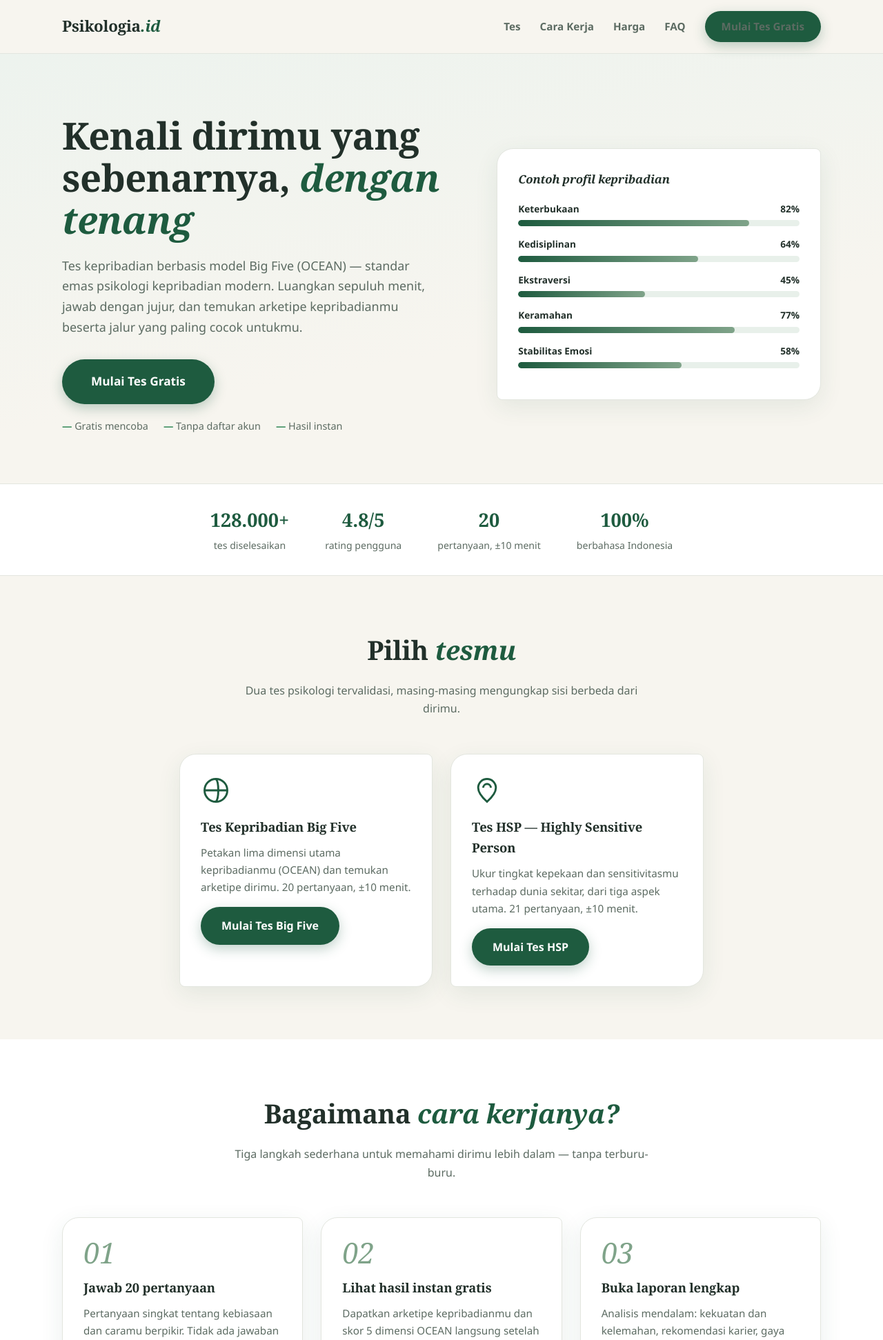
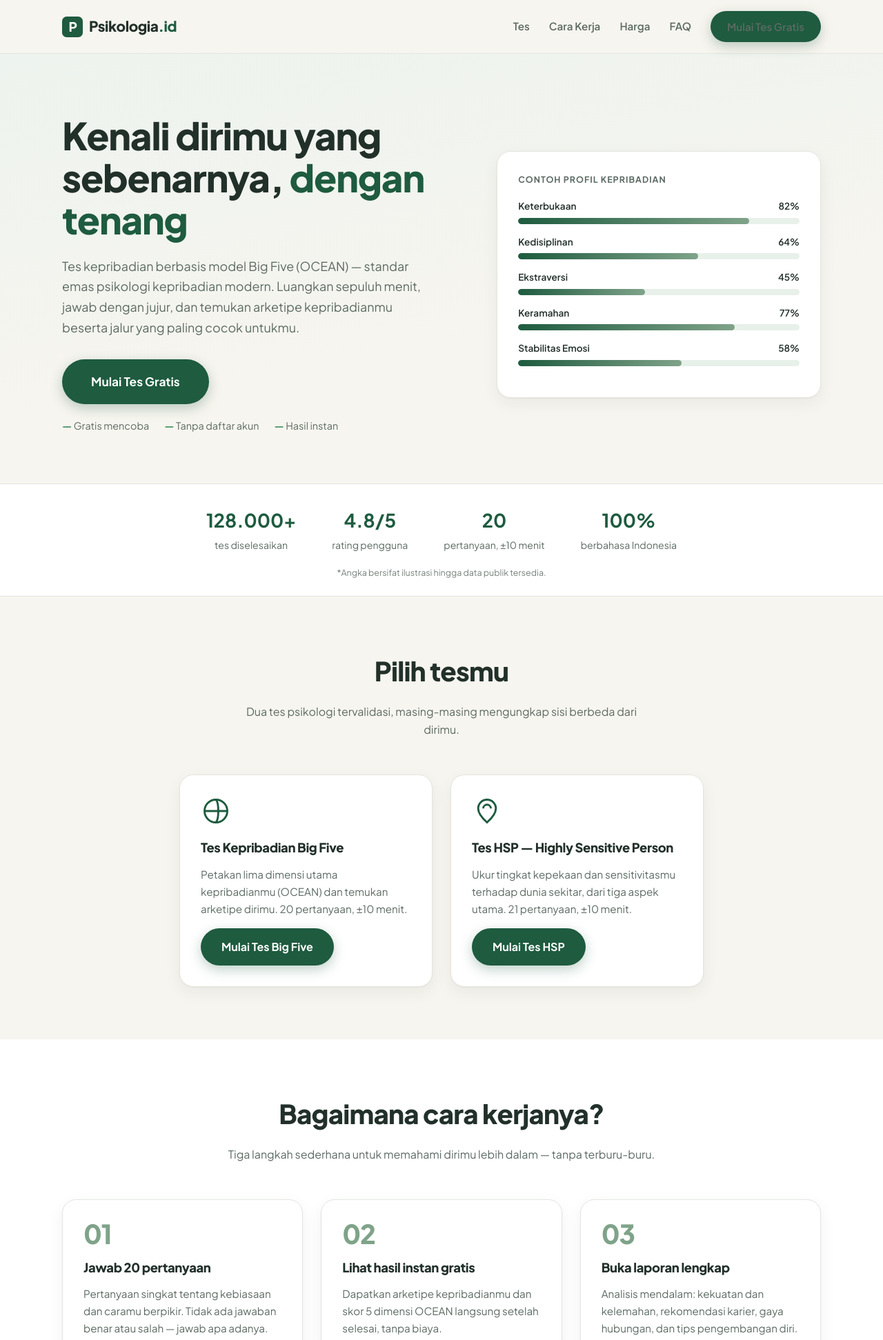
Before and after one commit to alxjze/Personality-Test, a PHP site: page / in a window 1280 px wide. Shown: the top 1943 px of the page at 69% size. Run offline with PHP 8.4, Linux system fonts and the light colour scheme.

Commit message:
Poles visual: tipografi brand, radius konsisten, identitas & label ilustrasi
Hilangkan tanda-tanda 'AI/template' dari tampilan:
- Ganti Georgia/Segoe dengan Plus Jakarta Sans (heading pakai weight 800)
- Buang border-radius organik asimetris & bentuk blob; avatar/monogram bulat penuh
- Emphasis heading tidak lagi italic-serif di semua judul; hanya hero & CTA band
- Tambah favicon SVG, logo mark di header, dan meta OpenGraph/Twitter di semua halaman
- Bayangan lebih halus dan netral (berlapis)
- Statistik & testimoni diberi label 'ilustrasi' sampai ada data nyata
- Footer: tautan kontak/pesan lewat Lynk (placeholder handle)

Co-Authored-By: Claude Fable 5 <noreply@anthropic.com>

```diff
--- a/assets/css/style.css
+++ b/assets/css/style.css
@@ -12,11 +12,12 @@
   --bg-warm: #f7f5ef;        /* krem hangat */
   --border: #e3e6df;
   --success: #2e7d52;
-  --radius-organic: 24px 8px 24px 8px; /* sudut asimetris khas */
+  --radius-sm: 12px;
   --radius: 16px;
-  --shadow: 0 10px 34px rgba(30, 91, 63, 0.09);
-  --serif: Georgia, "Times New Roman", ui-serif, serif;
-  --sans: "Segoe UI", system-ui, -apple-system, sans-serif;
+  --radius-lg: 20px;
+  --shadow: 0 1px 2px rgba(20, 40, 30, .04), 0 8px 24px rgba(20, 40, 30, .06);
+  --serif: "Plus Jakarta Sans", system-ui, -apple-system, sans-serif;
+  --sans: "Plus Jakarta Sans", system-ui, -apple-system, "Segoe UI", sans-serif;
 }
 
 * { margin: 0; padding: 0; box-sizing: border-box; }
@@ -24,7 +25,7 @@ html { scroll-behavior: smooth; }
 body { font-family: var(--sans); color: var(--ink); background: var(--bg-warm); line-height: 1.65; }
 img, svg { max-width: 100%; }
 a { color: var(--primary); text-decoration: none; }
-h1, h2, h3, .logo { font-family: var(--serif); letter-spacing: -0.01em; }
+h1, h2, h3, .logo { font-family: var(--sans); font-weight: 800; letter-spacing: -0.02em; }
 
 .container { width: min(1100px, 92%); margin: 0 auto; }
 
@@ -48,8 +49,10 @@ header.site-header {
   backdrop-filter: blur(8px); border-bottom: 1px solid var(--border);
 }
 .nav { display: flex; align-items: center; justify-content: space-between; padding: 16px 0; }
-.logo { font-size: 1.4rem; font-weight: 700; color: var(--ink); }
-.logo span { color: var(--primary); font-style: italic; }
+.logo { display: inline-flex; align-items: center; font-size: 1.3rem; font-weight: 800; color: var(--ink); }
+.logo span { color: var(--primary); }
+.logo-mark { width: 30px; height: 30px; flex-shrink: 0; margin-right: 9px; }
+.logo-mark rect { fill: var(--primary); }
 .nav-links { display: flex; gap: 28px; align-items: center; list-style: none; }
 .nav-links a { color: var(--ink-soft); font-weight: 600; font-size: .95rem; }
 .nav-links a:hover { color: var(--primary); }
@@ -59,17 +62,17 @@ header.site-header {
 .hero { padding: 88px 0 72px; background: linear-gradient(170deg, #edf3ee 0%, var(--bg-warm) 65%); }
 .hero-grid { display: grid; grid-template-columns: 1.1fr .9fr; gap: 56px; align-items: center; }
 @media (max-width: 860px) { .hero-grid { grid-template-columns: 1fr; } }
-.hero h1 { font-size: clamp(2.1rem, 4.6vw, 3.4rem); line-height: 1.12; font-weight: 700; }
-.hero h1 em { font-style: italic; color: var(--primary); }
+.hero h1 { font-size: clamp(2.1rem, 4.6vw, 3.4rem); line-height: 1.12; font-weight: 800; }
+.hero h1 em { font-style: normal; color: var(--primary); }
 .hero p.sub { margin: 22px 0 32px; font-size: 1.12rem; color: var(--ink-soft); max-width: 540px; }
 .hero-meta { margin-top: 20px; display: flex; gap: 22px; flex-wrap: wrap; color: var(--ink-soft); font-size: .9rem; }
 .hero-meta span::before { content: "— "; color: var(--leaf); font-weight: 700; }
 
 .hero-card {
-  background: var(--bg); border-radius: var(--radius-organic); box-shadow: var(--shadow);
+  background: var(--bg); border-radius: var(--radius-lg); box-shadow: var(--shadow);
   padding: 30px; border: 1px solid var(--border);
 }
-.hero-card h3 { font-size: 1.05rem; color: var(--ink); margin-bottom: 18px; font-style: italic; }
+.hero-card h3 { font-size: .78rem; color: var(--ink-soft); margin-bottom: 18px; font-weight: 700; text-transform: uppercase; letter-spacing: .08em; }
 .trait-bar { margin-bottom: 15px; }
 .trait-bar .label { display: flex; justify-content: space-between; font-size: .85rem; font-weight: 600; margin-bottom: 5px; font-family: var(--sans); }
 .trait-bar .track { height: 9px; background: var(--primary-light); border-radius: 99px; overflow: hidden; }
@@ -77,18 +80,20 @@ header.site-header {
 
 /* ===== Sections ===== */
 section { padding: 76px 0; }
-.section-title { text-align: center; font-size: clamp(1.7rem, 3vw, 2.4rem); font-weight: 700; margin-bottom: 14px; }
-.section-title em { font-style: italic; color: var(--primary); }
+.section-title { text-align: center; font-size: clamp(1.7rem, 3vw, 2.4rem); font-weight: 800; margin-bottom: 14px; }
+.section-title em { font-style: normal; color: var(--primary); }
 .section-sub { text-align: center; color: var(--ink-soft); max-width: 620px; margin: 0 auto 52px; }
 
 .social-proof { padding: 30px 0; border-block: 1px solid var(--border); background: var(--bg); }
 .proof-row { display: flex; justify-content: center; gap: 52px; flex-wrap: wrap; text-align: center; }
 .proof-row .stat b { display: block; font-size: 1.7rem; color: var(--primary); font-family: var(--serif); }
 .proof-row .stat span { color: var(--ink-soft); font-size: .88rem; }
+.note-illustrative { text-align: center; color: var(--ink-soft); font-size: .78rem; margin-top: 14px; opacity: .85; }
+.social-proof .note-illustrative { margin-top: 16px; margin-bottom: -6px; }
 
 .cards { display: grid; grid-template-columns: repeat(auto-fit, minmax(230px, 1fr)); gap: 26px; }
 .card {
-  background: var(--bg); border: 1px solid var(--border); border-radius: var(--radius-organic);
+  background: var(--bg); border: 1px solid var(--border); border-radius: var(--radius-lg);
   padding: 30px; box-shadow: var(--shadow);
 }
 .card .icon { margin-bottom: 16px; display: block; width: 44px; height: 44px; color: var(--primary); }
@@ -96,10 +101,10 @@ section { padding: 76px 0; }
 .card h3 { font-size: 1.15rem; margin-bottom: 10px; }
 .card p { color: var(--ink-soft); font-size: .95rem; }
 
-/* Steps — angka editorial besar */
+/* Steps — angka besar */
 .step .num {
-  font-family: var(--serif); font-size: 2.6rem; font-style: italic; line-height: 1;
-  color: var(--sage); margin-bottom: 14px; display: block;
+  font-family: var(--sans); font-size: 2.4rem; font-weight: 800; line-height: 1;
+  color: var(--sage); margin-bottom: 14px; display: block; letter-spacing: -0.03em;
 }
 
 /* Testimonials */
--- a/checkout.html
+++ b/checkout.html
@@ -4,13 +4,17 @@
   <meta charset="UTF-8">
   <meta name="viewport" content="width=device-width, initial-scale=1.0">
   <title>Checkout — Laporan Premium Psikologia.id</title>
+  <link rel="icon" type="image/svg+xml" href="assets/img/favicon.svg">
+  <link rel="preconnect" href="https://fonts.googleapis.com">
+  <link rel="preconnect" href="https://fonts.gstatic.com" crossorigin>
+  <link href="https://fonts.googleapis.com/css2?family=Plus+Jakarta+Sans:wght@400;500;600;700;800&display=swap" rel="stylesheet">
   <link rel="stylesheet" href="assets/css/style.css">
 </head>
 <body>
 
 <header class="site-header">
   <div class="container nav">
-    <a href="index.html" class="logo">Psikologia<span>.id</span></a>
+    <a href="index.html" class="logo"><svg class="logo-mark" viewBox="0 0 64 64" aria-hidden="true"><rect width="64" height="64" rx="14"/><path d="M23 17h11.5c6.4 0 11 3.9 11 10.2 0 6.3-4.6 10.3-11 10.3H29v9.5h-6V17Zm6 5.4v9.7h5.1c3.1 0 5.2-1.9 5.2-4.9s-2.1-4.8-5.2-4.8H29Z" fill="#fff"/></svg>Psikologia<span>.id</span></a>
     <ul class="nav-links">
       <li><a href="hasil.html">← Kembali ke Hasil</a></li>
     </ul>
--- a/hasil.html
+++ b/hasil.html
@@ -4,13 +4,17 @@
   <meta charset="UTF-8">
   <meta name="viewport" content="width=device-width, initial-scale=1.0">
   <title>Hasil Tes Kepribadianmu — Psikologia.id</title>
+  <link rel="icon" type="image/svg+xml" href="assets/img/favicon.svg">
+  <link rel="preconnect" href="https://fonts.googleapis.com">
+  <link rel="preconnect" href="https://fonts.gstatic.com" crossorigin>
+  <link href="https://fonts.googleapis.com/css2?family=Plus+Jakarta+Sans:wght@400;500;600;700;800&display=swap" rel="stylesheet">
   <link rel="stylesheet" href="assets/css/style.css">
 </head>
 <body>
 
 <header class="site-header">
   <div class="container nav">
-    <a href="index.html" class="logo">Psikologia<span>.id</span></a>
+    <a href="index.html" class="logo"><svg class="logo-mark" viewBox="0 0 64 64" aria-hidden="true"><rect width="64" height="64" rx="14"/><path d="M23 17h11.5c6.4 0 11 3.9 11 10.2 0 6.3-4.6 10.3-11 10.3H29v9.5h-6V17Zm6 5.4v9.7h5.1c3.1 0 5.2-1.9 5.2-4.9s-2.1-4.8-5.2-4.8H29Z" fill="#fff"/></svg>Psikologia<span>.id</span></a>
     <ul class="nav-links">
       <li><a href="test.html">Ulangi Tes</a></li>
     </ul>
--- a/index.html
+++ b/index.html
@@ -5,13 +5,25 @@
   <meta name="viewport" content="width=device-width, initial-scale=1.0">
   <title>Psikologia.id — Tes Kepribadian Ilmiah Berbahasa Indonesia</title>
   <meta name="description" content="Kenali dirimu lebih dalam dengan tes kepribadian Big Five (OCEAN) berbahasa Indonesia. Gratis mencoba, hasil lengkap dengan analisis karier & hubungan.">
+
+  <link rel="icon" type="image/svg+xml" href="assets/img/favicon.svg">
+  <meta property="og:type" content="website">
+  <meta property="og:title" content="Psikologia.id — Tes Kepribadian Berbahasa Indonesia">
+  <meta property="og:description" content="Tes kepribadian Big Five (OCEAN) & HSP berbahasa Indonesia. Gratis mencoba, hasil instan.">
+  <meta property="og:image" content="assets/img/og.svg">
+  <meta property="og:url" content="https://psikologia.id/">
+  <meta name="twitter:card" content="summary_large_image">
+
+  <link rel="preconnect" href="https://fonts.googleapis.com">
+  <link rel="preconnect" href="https://fonts.gstatic.com" crossorigin>
+  <link href="https://fonts.googleapis.com/css2?family=Plus+Jakarta+Sans:wght@400;500;600;700;800&display=swap" rel="stylesheet">
   <link rel="stylesheet" href="assets/css/style.css">
 </head>
 <body>
 
 <header class="site-header">
   <div class="container nav">
-    <a href="index.html" class="logo">Psikologia<span>.id</span></a>
+    <a href="index.html" class="logo"><svg class="logo-mark" viewBox="0 0 64 64" aria-hidden="true"><rect width="64" height="64" rx="14"/><path d="M23 17h11.5c6.4 0 11 3.9 11 10.2 0 6.3-4.6 10.3-11 10.3H29v9.5h-6V17Zm6 5.4v9.7h5.1c3.1 0 5.2-1.9 5.2-4.9s-2.1-4.8-5.2-4.8H29Z" fill="#fff"/></svg>Psikologia<span>.id</span></a>
     <ul class="nav-links">
       <li><a href="#tes">Tes</a></li>
       <li><a href="#cara-kerja">Cara Kerja</a></li>
@@ -52,11 +64,12 @@
     <div class="stat"><b>20</b><span>pertanyaan, ±10 menit</span></div>
     <div class="stat"><b>100%</b><span>berbahasa Indonesia</span></div>
   </div>
+  <div class="container"><p class="note-illustrative">*Angka bersifat ilustrasi hingga data publik tersedia.</p></div>
 </div>
 
 <section id="tes">
   <div class="container">
-    <h2 class="section-title">Pilih <em>tesmu</em></h2>
+    <h2 class="section-title">Pilih tesmu</h2>
     <p class="section-sub">Dua tes psikologi tervalidasi, masing-masing mengungkap sisi berbeda dari dirimu.</p>
     <div class="cards" style="max-width:760px; margin:0 auto;">
       <div class="card">
@@ -77,7 +90,7 @@
 
 <section id="cara-kerja" style="background: var(--bg);">
   <div class="container">
-    <h2 class="section-title">Bagaimana <em>cara kerjanya?</em></h2>
+    <h2 class="section-title">Bagaimana cara kerjanya?</h2>
     <p class="section-sub">Tiga langkah sederhana untuk memahami dirimu lebih dalam — tanpa terburu-buru.</p>
     <div class="cards steps">
       <div class="card step"><span class="num">01</span><h3>Jawab 20 pertanyaan</h3><p>Pertanyaan singkat tentang kebiasaan dan caramu berpikir. Tidak ada jawaban benar atau salah — jawab apa adanya.</p></div>
@@ -89,7 +102,7 @@
 
 <section id="dimensi">
   <div class="container">
-    <h2 class="section-title">Lima dimensi <em>kepribadianmu</em></h2>
+    <h2 class="section-title">Lima dimensi kepribadianmu</h2>
     <p class="section-sub">Model Big Five (OCEAN) adalah kerangka kepribadian yang paling banyak diteliti dan divalidasi dalam psikologi modern.</p>
     <div class="cards">
       <div class="card">
@@ -118,8 +131,9 @@
 
 <section id="testimoni">
   <div class="container">
-    <h2 class="section-title">Apa kata <em>mereka</em></h2>
+    <h2 class="section-title">Apa kata mereka</h2>
     <p class="section-sub">Ribuan orang sudah menemukan insight tentang dirinya lewat Psikologia.id.</p>
+    <p class="note-illustrative" style="margin-bottom:36px;">*Testimoni di bawah masih contoh ilustrasi hingga ulasan publik tersedia.</p>
     <div class="cards">
       <div class="card testimonial"><div class="stars">★★★★★</div><p>"Hasilnya akurat banget. Bagian rekomendasi kariernya membantu saya yakin pindah ke bidang UX design."</p><div class="who"><span class="avatar">R</span> Rani, 26 · Jakarta</div></div>
       <div class="card testimonial"><div class="stars">★★★★★</div><p>"Laporan premiumnya worth it. Penjelasan gaya komunikasi dan hubungannya bikin saya lebih paham pasangan saya juga."</p><div class="who"><span class="avatar">D</span> Dimas, 31 · Bandung</div></div>
@@ -130,7 +144,7 @@
 
 <section id="harga" style="background: var(--bg);">
   <div class="container">
-    <h2 class="section-title">Mulai gratis, <em>upgrade kapan saja</em></h2>
+    <h2 class="section-title">Mulai gratis, upgrade kapan saja</h2>
     <p class="section-sub">Tes dan hasil ringkas selalu gratis. Buka laporan lengkap dengan sekali bayar — tanpa langganan.</p>
     <div class="pricing-grid">
       <div class="card price-card">
@@ -166,7 +180,7 @@
 
 <section id="faq">
   <div class="container" style="max-width:760px;">
-    <h2 class="section-title">Pertanyaan yang <em>sering diajukan</em></h2>
+    <h2 class="section-title">Pertanyaan yang sering diajukan</h2>
     <p class="section-sub"></p>
     <details class="faq-item"><summary>Apakah tes ini benar-benar gratis?</summary><p>Ya. Kamu bisa mengerjakan seluruh tes dan melihat arketipe serta skor 5 dimensimu tanpa membayar apa pun. Laporan lengkap dengan analisis mendalam tersedia sebagai upgrade sekali bayar.</p></details>
     <details class="faq-item"><summary>Apa dasar ilmiah tes ini?</summary><p>Tes kami disusun berdasarkan model Big Five (Five-Factor Model), kerangka kepribadian yang paling banyak divalidasi dalam riset psikologi. Catatan: hasil tes bersifat edukatif dan bukan diagnosis klinis.</p></details>
@@ -190,10 +204,11 @@
 <footer class="site-footer">
   <div class="container footer-grid">
     <div>
-      <div class="logo" style="margin-bottom:8px;">Psikologia<span>.id</span></div>
+      <div class="logo" style="margin-bottom:10px;"><svg class="logo-mark" viewBox="0 0 64 64" aria-hidden="true"><rect width="64" height="64" rx="14"/><path d="M23 17h11.5c6.4 0 11 3.9 11 10.2 0 6.3-4.6 10.3-11 10.3H29v9.5h-6V17Zm6 5.4v9.7h5.1c3.1 0 5.2-1.9 5.2-4.9s-2.1-4.8-5.2-4.8H29Z" fill="#fff"/></svg>Psikologia<span>.id</span></div>
       <p>Membantu orang Indonesia mengenal dirinya lebih dalam.</p>
     </div>
-    <div>
+    <div class="footer-links">
+      <a href="https://lynk.id/psikologia" target="_blank" rel="noopener">Hubungi &amp; pesan lewat Lynk →</a>
       <p>© 2026 Psikologia.id · Hasil tes bersifat edukatif, bukan diagnosis klinis.</p>
     </div>
   </div>
--- a/test.html
+++ b/test.html
@@ -4,13 +4,17 @@
   <meta charset="UTF-8">
   <meta name="viewport" content="width=device-width, initial-scale=1.0">
   <title>Tes Kepribadian — Psikologia.id</title>
+  <link rel="icon" type="image/svg+xml" href="assets/img/favicon.svg">
+  <link rel="preconnect" href="https://fonts.googleapis.com">
+  <link rel="preconnect" href="https://fonts.gstatic.com" crossorigin>
+  <link href="https://fonts.googleapis.com/css2?family=Plus+Jakarta+Sans:wght@400;500;600;700;800&display=swap" rel="stylesheet">
   <link rel="stylesheet" href="assets/css/style.css">
 </head>
 <body>
 
 <header class="site-header">
   <div class="container nav">
-    <a href="index.html" class="logo">Psikologia<span>.id</span></a>
+    <a href="index.html" class="logo"><svg class="logo-mark" viewBox="0 0 64 64" aria-hidden="true"><rect width="64" height="64" rx="14"/><path d="M23 17h11.5c6.4 0 11 3.9 11 10.2 0 6.3-4.6 10.3-11 10.3H29v9.5h-6V17Zm6 5.4v9.7h5.1c3.1 0 5.2-1.9 5.2-4.9s-2.1-4.8-5.2-4.8H29Z" fill="#fff"/></svg>Psikologia<span>.id</span></a>
   </div>
 </header>
 
```
Also changed, not shown: other parts of assets/css/style.css (+16 -12 lines), assets/img/favicon.svg (added), assets/img/og.svg (added).
